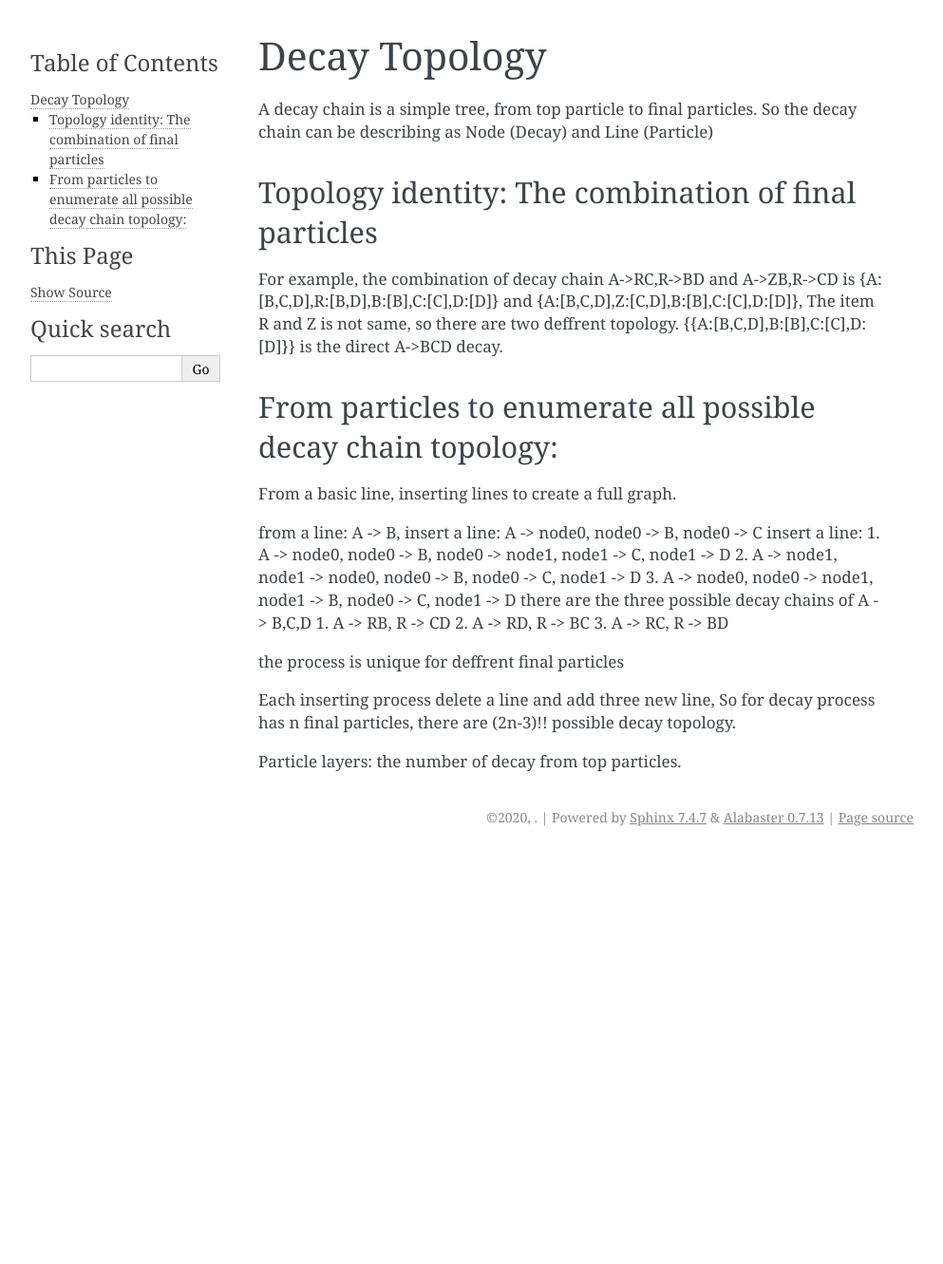
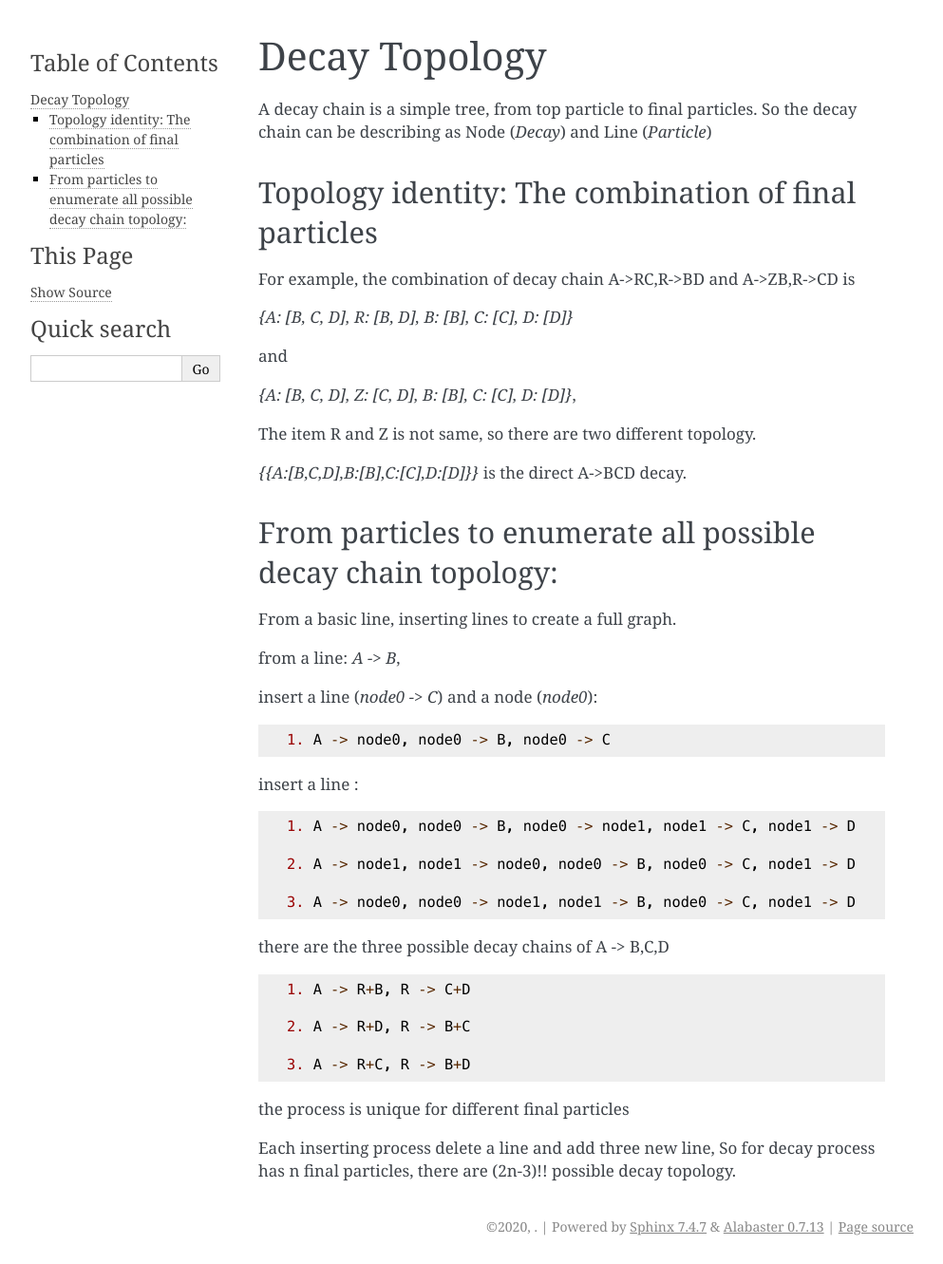
Before and after one commit to jiangyi15/tf-pwa, a Sphinx documentation site: the page built from docs/decay_topology.rst, in a window 1280 px wide. Shown: the whole page at 95% size, without its empty margins (148-1141 px from the left). Built offline with Sphinx 7.4.7, drawn with Linux system fonts in a browser that asks for light colours; before the commit the page ends 900 px from its top, so only the background shows below that.

Commit message:
change width=None meaning; add more documents

```diff
--- a/docs/decay_topology.rst
+++ b/docs/decay_topology.rst
@@ -3,36 +3,53 @@ Decay Topology
 ----------------
 
 A decay chain is a simple tree, from top particle to final particles.
-So the decay chain can be describing as Node (Decay) and Line (Particle)
+So the decay chain can be describing as Node (`Decay`) and Line (`Particle`)
 
 Topology identity: The combination of final particles
------------------------------------------------
+-----------------------------------------------------
 
 For example, the combination of decay chain A->RC,R->BD and A->ZB,R->CD is
-{A:[B,C,D],R:[B,D],B:[B],C:[C],D:[D]} and
-{A:[B,C,D],Z:[C,D],B:[B],C:[C],D:[D]},
-The item R and Z is not same, so there are two deffrent topology.
-{{A:[B,C,D],B:[B],C:[C],D:[D]}} is the direct A->BCD decay.
+
+`{A: [B, C, D], R: [B, D], B: [B], C: [C], D: [D]}`
+
+and
+
+`{A: [B, C, D], Z: [C, D], B: [B], C: [C], D: [D]}`,
+
+The item R and Z is not same, so there are two different topology.
+
+`{{A:[B,C,D],B:[B],C:[C],D:[D]}}` is the direct A->BCD decay.
+
 
 
 From particles to enumerate all possible decay chain topology:
 --------------------------------------------------------------
 From a basic line, inserting lines to create a full graph.
 
-from a line:  A -> B,
-insert a line: A -> node0, node0 -> B, node0 -> C
-insert a line:
-1. A -> node0, node0 -> B, node0 -> node1, node1 -> C, node1 -> D
-2. A -> node1, node1 -> node0, node0 -> B, node0 -> C, node1 -> D
-3. A -> node0, node0 -> node1, node1 -> B, node0 -> C, node1 -> D
-there are the three possible decay chains of A -> B,C,D
-1. A -> RB, R -> CD
-2. A -> RD, R -> BC
-3. A -> RC, R -> BD
+from a line: `A -> B`,
 
-the process is unique for deffrent final particles
+insert a line (`node0 -> C`) and a node (`node0`): ::
+
+  1. A -> node0, node0 -> B, node0 -> C
+
+insert a line : ::
+
+  1. A -> node0, node0 -> B, node0 -> node1, node1 -> C, node1 -> D
+
+  2. A -> node1, node1 -> node0, node0 -> B, node0 -> C, node1 -> D
+
+  3. A -> node0, node0 -> node1, node1 -> B, node0 -> C, node1 -> D
+
+there are the three possible decay chains of A -> B,C,D ::
+
+  1. A -> R+B, R -> C+D
+
+  2. A -> R+D, R -> B+C
+
+  3. A -> R+C, R -> B+D
+
+
+the process is unique for different final particles
 
 Each inserting process delete a line and add three new line,
 So for decay process has n final particles, there are (2n-3)!! possible decay topology.
-
-Particle layers: the number of decay from top particles.
```
Also changed, not shown: 5 other files.
